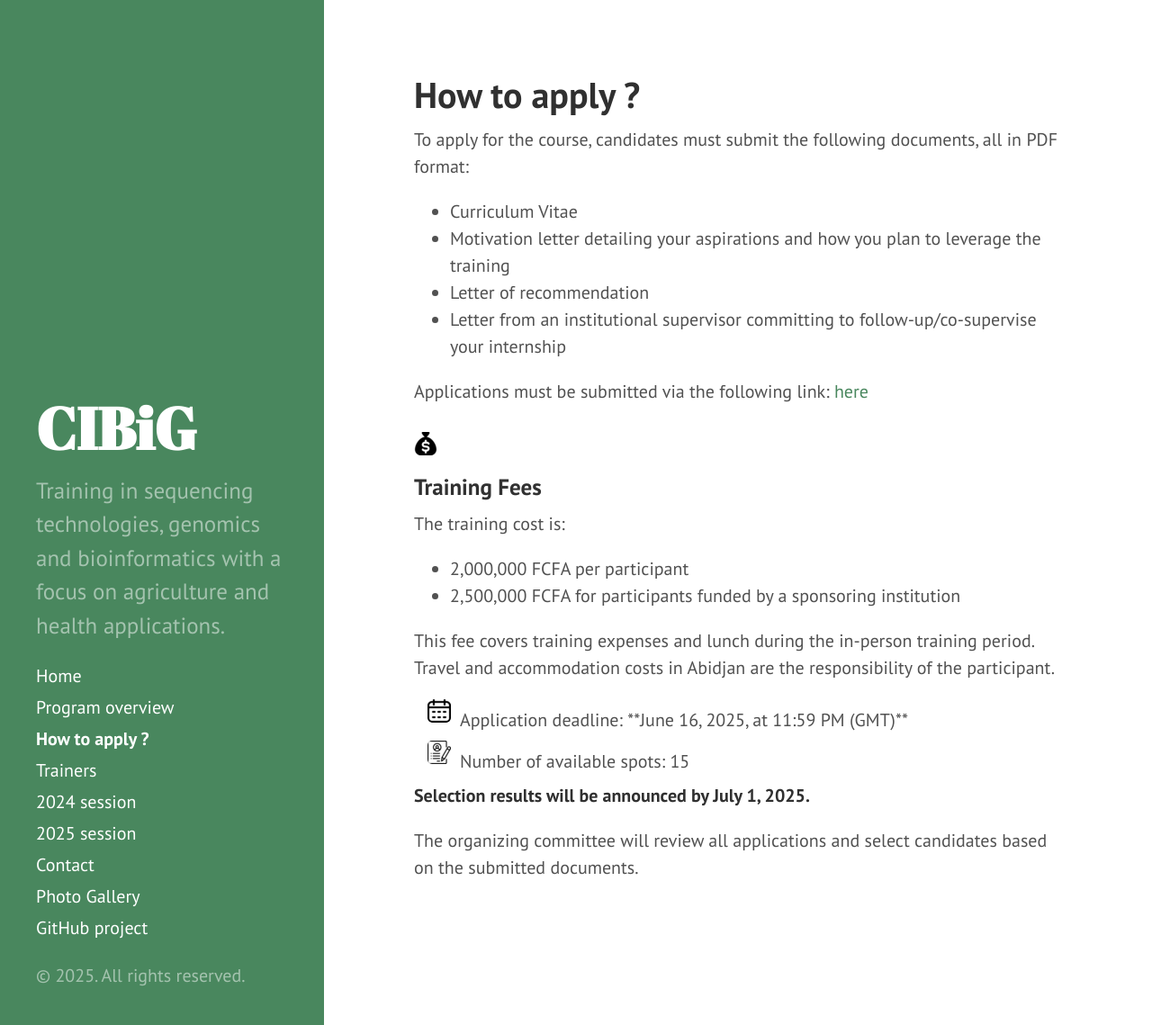
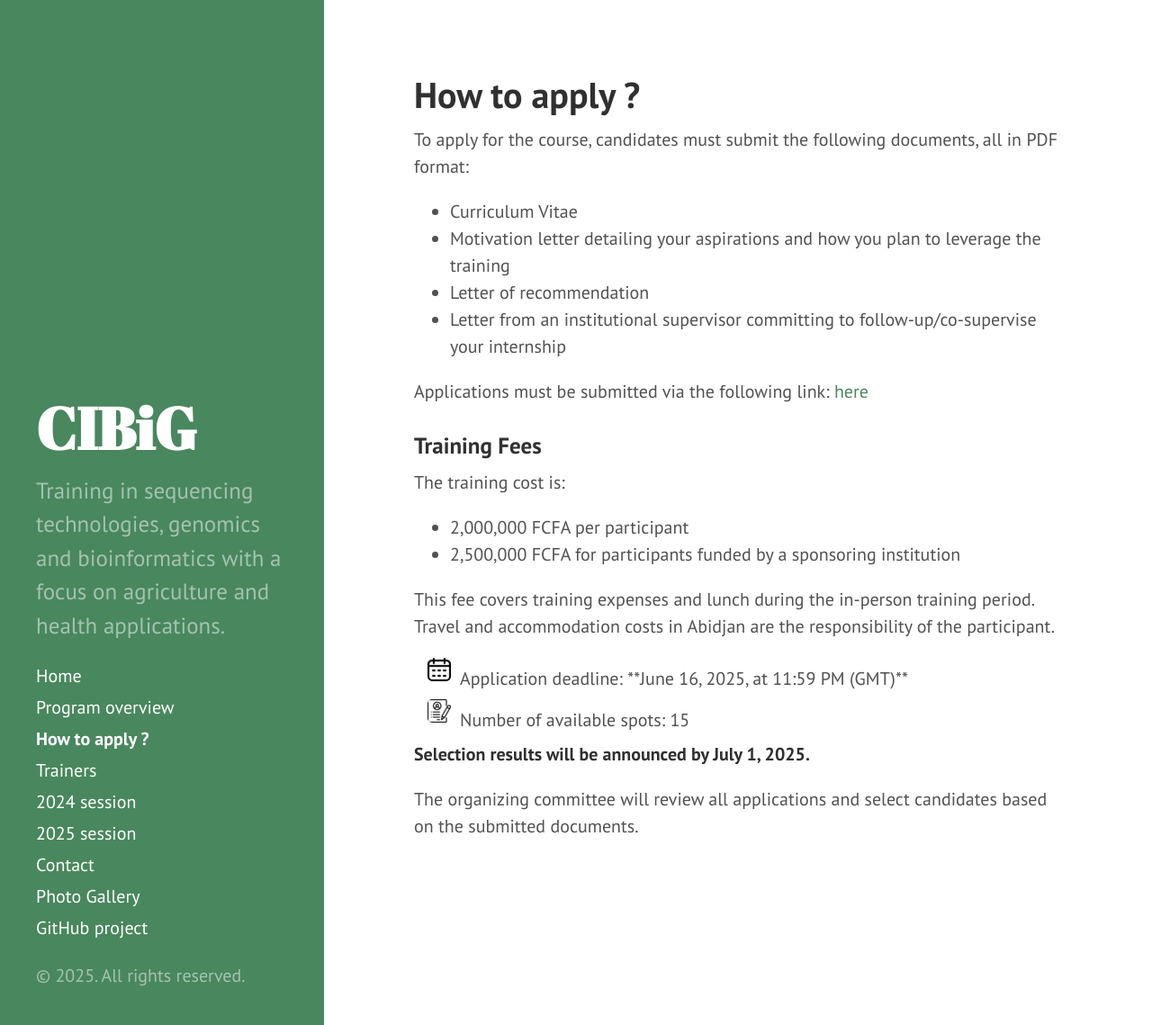
Before and after one commit to wave-centre/cibig, a Jekyll site: the page built from docs/02-apply.md, in a window 1280 px wide and 1139 px high. Shown: the whole window at 90% size. Built offline with Jekyll 4.4.1, drawn with Linux system fonts in a browser that asks for light colours.

Commit message:
Update 02-apply.md

```diff
--- a/docs/02-apply.md
+++ b/docs/02-apply.md
@@ -12,7 +12,7 @@ To apply for the course, candidates must submit the following documents, all in
 
 Applications must be submitted via the following link: [here](https://forms.gle/yT49tcERiHjhqUEp8)
 
-### <img src="/cibig/assets/img/icon-dollar-5.png"> Training Fees
+### Training Fees
 
 The training cost is:
 
```
